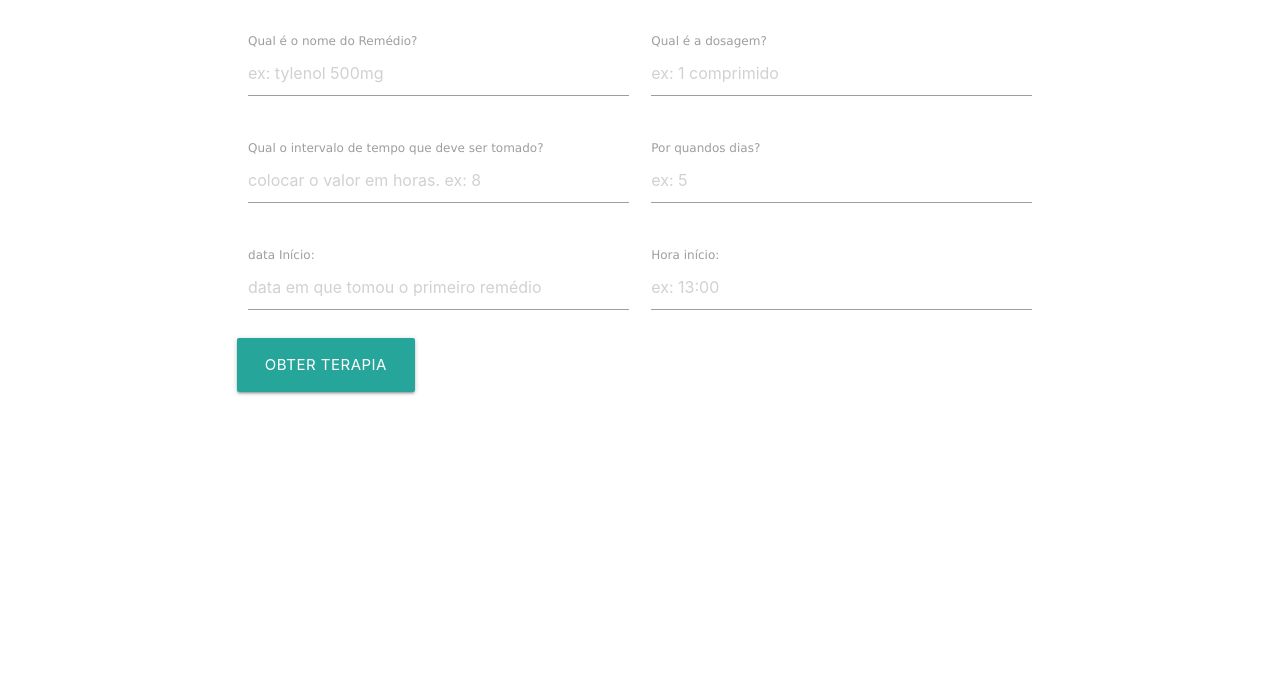
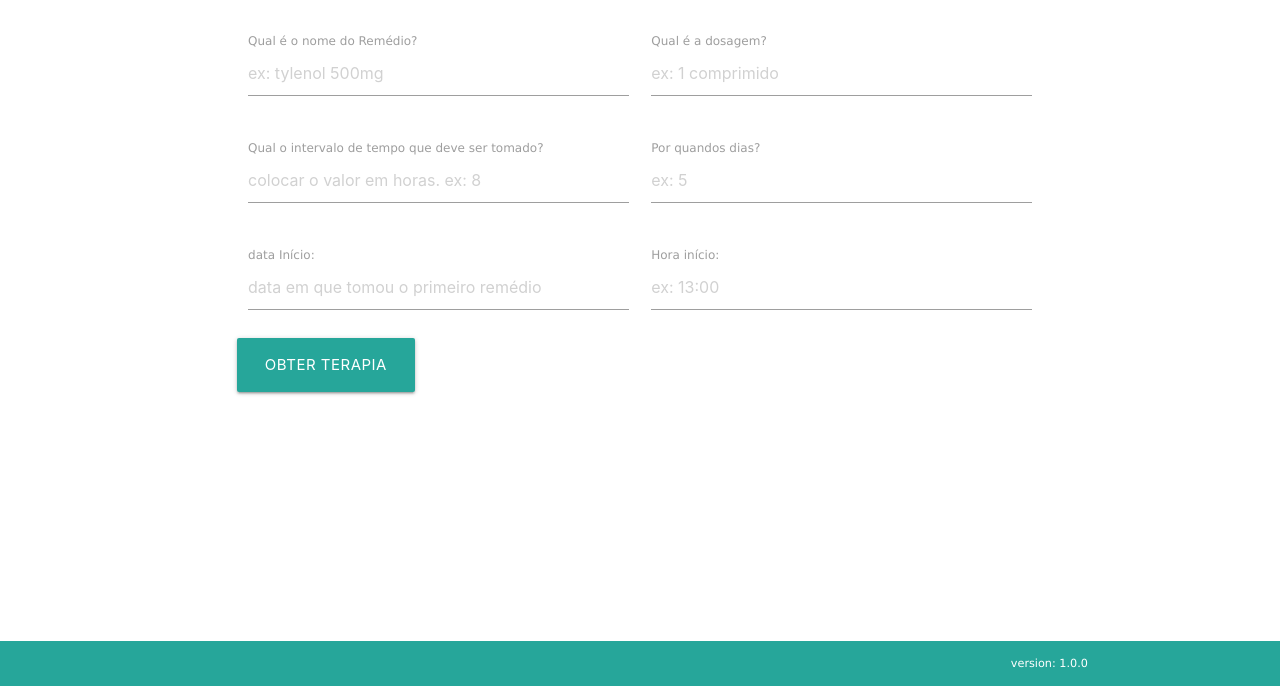
Before and after one commit to luizvilarinho/horario-remedio, a plain HTML site: page index.html in a window 1280 px wide. Shown: the part 107-800 px from the top of the page. Drawn offline with Linux system fonts and the light colour scheme.

Commit message:
chore:adicionado footer

```diff
--- a/assets/css/remedio.css
+++ b/assets/css/remedio.css
@@ -74,6 +74,15 @@ section:first-child{
     width:auto;
     font-family: -apple-system,BlinkMacSystemFont,"Segoe UI",Roboto,Oxygen-Sans,Ubuntu,Cantarell,"Helvetica Neue",sans-serif;
 }
+#footer{
+    background-color: var(--green);
+    height: 3rem;
+    text-align: right;
+    padding-top:10px;
+}
+#footer small{
+    color: white;
+}
 .green{
     color:var(--green);
 }
--- a/index.html
+++ b/index.html
@@ -66,9 +66,14 @@
                     </div>
                 </article>
             </section>
+        </div>
 
+    </main>
+    <section id="footer">
+        <div class="container">
+            <small>version: 1.0.0</small>
         </div>
-    </main>
+    </section>
     <script src="assets/js/jquery-3.5.1.min.js"></script>
     <script src="assets/js/jquery.mask.min.js"></script>
     <script src="assets/js/remedio.js"></script>
```
